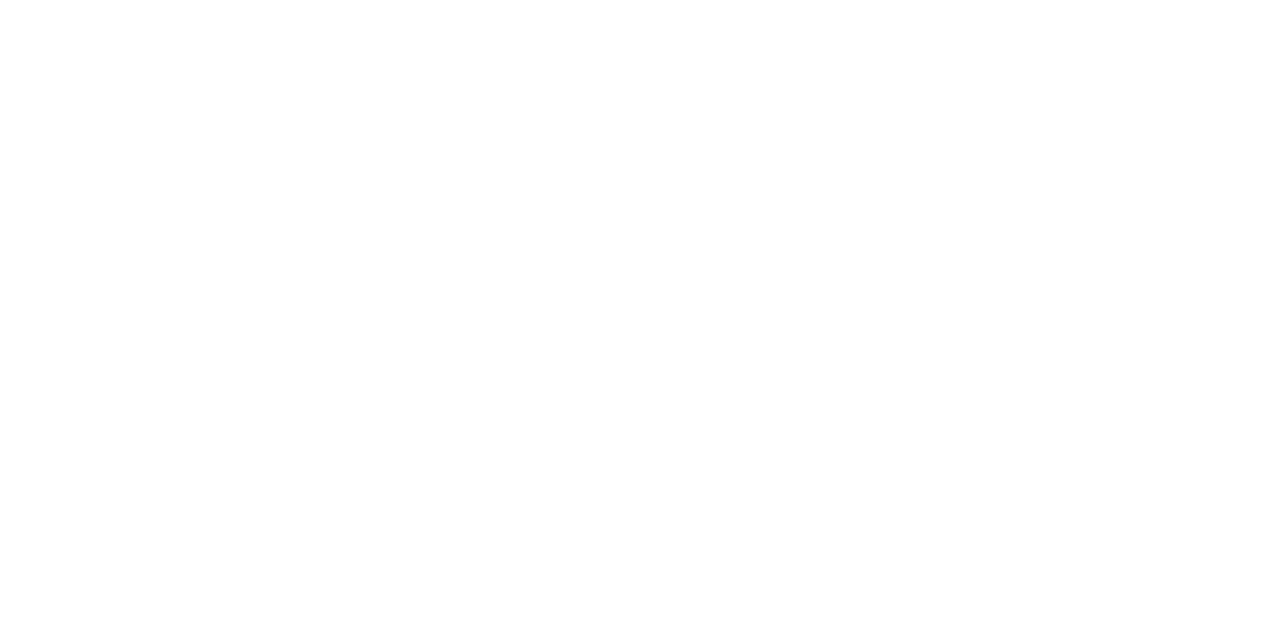
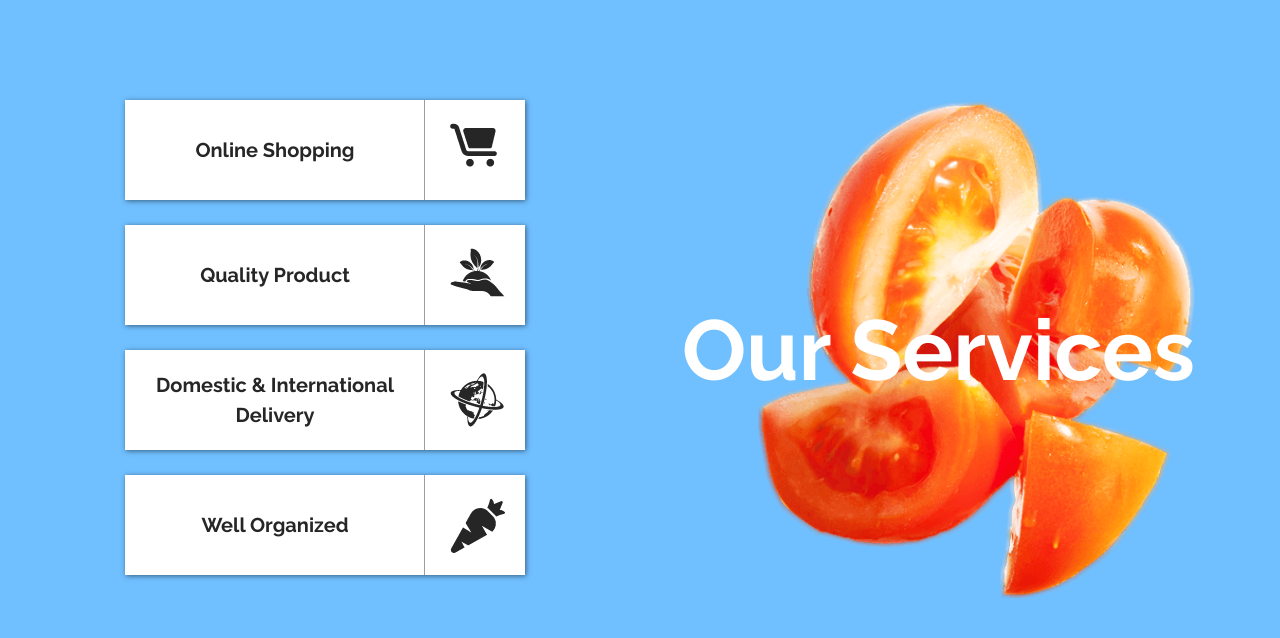
Before and after one commit to davaynamore/cahee, a website: page project/src/index.html in a window 1280 px wide. Drawn offline with nearby package versions, Linux system fonts and the light colour scheme; files that its build step writes are made by us from their sources; files whose address does not match are found by name.

Commit message:
vika-services new file

```diff
--- /dev/null
+++ b/project/src/partials/vika-services.html
@@ -0,0 +1,34 @@
+<section class="vika-services">
+	<div class="container">
+		<div class="row">
+
+			<div class="col-12 col-md-6 order-md-2">
+				<div class="vd-services-title">
+					<h2 class="vd-title">our services</h2>
+				</div>
+			</div>
+
+			<div class="col-12 col-md-6 order-md-1">
+				<div class="vd-services-buttom">
+
+					<ul class="vd-services-list">
+						<li class="vd-list-item vk-icon1">
+							<a href="#" class="vd-list-link">online shopping</a>
+						</li>
+						<li class="vd-list-item vk-icon2">
+							<a href="#" class="vd-list-link">quality product</a>
+						</li>
+						<li class="vd-list-item vk-icon3">
+							<a href="#" class="vd-list-link">domestic & international delivery</a>
+						</li>
+						<li class="vd-list-item vk-icon4">
+							<a href="#" class="vd-list-link">well organized</a>
+						</li>
+					</ul>
+
+				</div>
+			</div>
+
+		</div>
+	</div>
+</section>
--- /dev/null
+++ b/project/src/scss/_vika-services.scss
@@ -0,0 +1,171 @@
+.vika-services {
+	background-color: $services-bg;
+	min-height: 100vh;
+	padding: 100px 0;
+
+	@media all and (max-width: 767px) {
+		padding: 50px 0;
+	}
+}
+
+.vd-services-list {
+	list-style: none;
+	display: flex;
+	flex-direction: column;
+	justify-content: center;
+	align-items: center;
+}
+
+.vd-list-item {
+	margin-bottom: 25px;
+	width: 100%;
+	position: relative;
+
+	&::before {
+		content: "";
+		position: absolute;
+		display: block;
+		width: 1px;
+		height: 100px;
+		border-left: 1px solid $grey;
+		right: 40%;
+		pointer-events: none;
+
+		@media all and (max-width: 1199px) {
+			right: 30%;
+		}
+
+		@media all and (max-width: 767px) {
+			display: none;
+		}
+	}
+
+	&::after {
+		content: "";
+		position: absolute;
+		display: block;
+		width: 100px;
+		height: 100px;
+		right: 15%;
+		bottom: -23%;
+		pointer-events: none;
+
+		@media all and (max-width: 1199px) {
+			right: -2%;
+		}
+
+		@media all and (max-width: 991px) {
+			right: -9%;
+		}
+
+		@media all and (max-width: 767px) {
+			display: none;
+		}
+	}
+}
+
+.vd-list-item.vk-icon1 {
+
+	&::after {
+		content: "";
+		background: url("../img/services-icon1.png") no-repeat;
+	}
+}
+
+.vk-icon2 {
+
+	&::after {
+		content: "";
+		background: url("../img/services-icon2.png") no-repeat;
+	}
+}
+
+.vk-icon3 {
+	&::after {
+		content: "";
+		background: url("../img/services-icon3.png") no-repeat;
+	}
+
+}
+
+.vk-icon4 {
+	&::after {
+		content: "";
+		background: url("../img/services-icon4.png") no-repeat;
+	}
+
+}
+
+.vd-list-link {
+	display: block;
+	font-family: $main-font;
+	font-size: $large-size;
+	font-weight: 700;
+	text-transform: capitalize;
+	text-align: center;
+	color: $black;
+	padding-right: 100px;
+	background-color: $white;
+	width: 100%;
+	max-width: 400px;
+	height: 100px;
+	display: flex;
+	justify-content: center;
+	align-items: center;
+	box-shadow: 1px 1px 5px rgba(0,0,0,0.5);
+
+	@media all and (max-width: 767px) {
+			padding-right: 0;
+		}
+
+		&:hover {
+			text-decoration: none;
+			color: $black;
+			box-shadow: 3px 3px 10px rgba(0,0,0,0.5);
+		}
+
+		&:active {
+			box-shadow: none;
+		}
+}
+
+.vd-services-title {
+	background: url("../img/services-img.png") no-repeat;
+	background-size: contain;
+	background-position: 100%;
+	width: 100%;
+	height: 100%;
+	display: flex;
+	justify-content: flex-end;
+	align-items: center;
+
+	@media all and (max-width: 767px) {
+		justify-content: center;
+		margin-bottom: 20px;
+	}
+
+	@media all and (max-width: 767px) {
+		height: 200px;
+		background-position: left;
+	}
+
+	@media all and (max-width: 575px) {
+		background: none;
+	}
+}
+
+.vd-title {
+	font-family: $main-font;
+	font-size: $main-title;
+	font-weight: 700;
+	color: $white;
+	text-transform: capitalize;
+
+	@media all and (max-width: 1199px) {
+		text-align: center;
+	}
+
+	@media all and (max-width: 991px) {
+		font-size: 70px;
+	}
+}
--- a/project/src/scss/style.scss
+++ b/project/src/scss/style.scss
@@ -1,2 +1,3 @@
 @import "vars";
 @import "common";
+@import "vika-services";
```
Also changed, not shown: project/src/index.html (+1 -1 lines), project/src/img/services-icon1.png (added), project/src/img/services-icon2.png (added), project/src/img/services-icon3.png (added), project/src/img/services-icon4.png (added), project/src/img/services-img.png (added).
